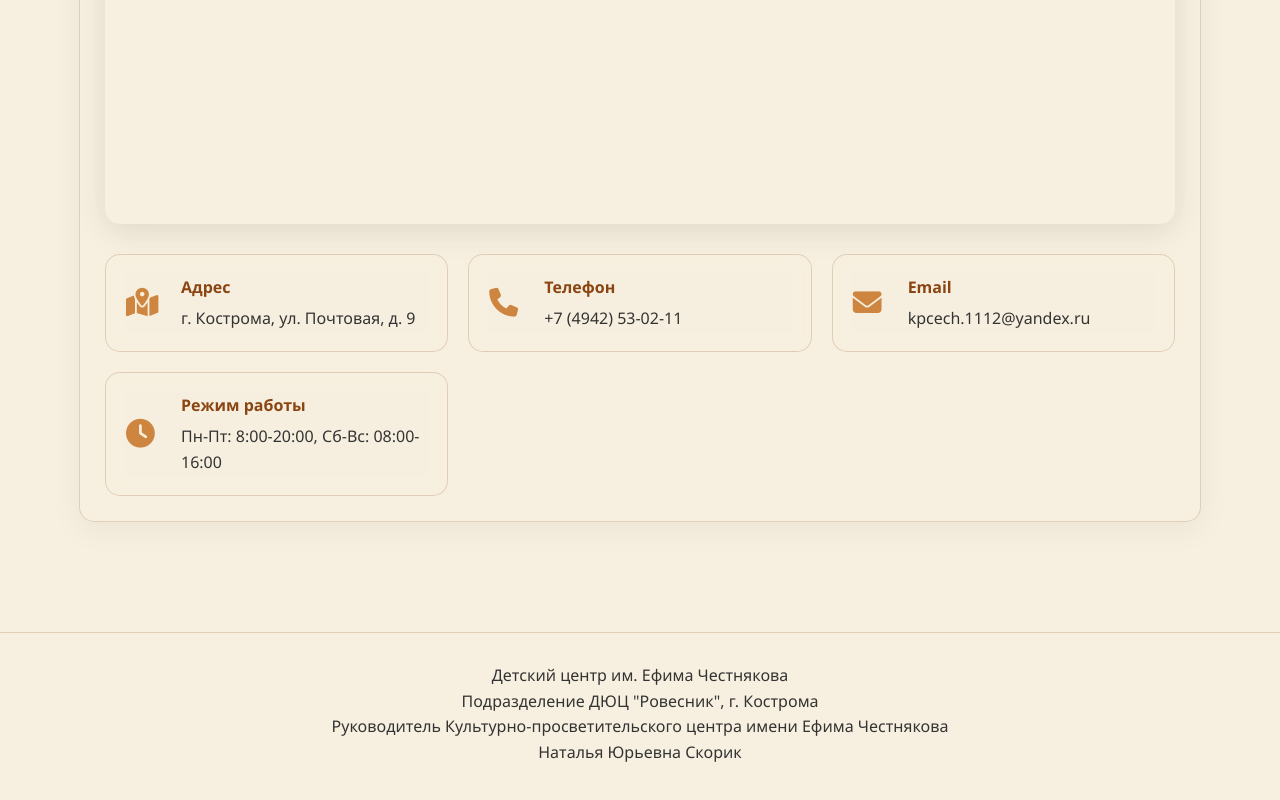
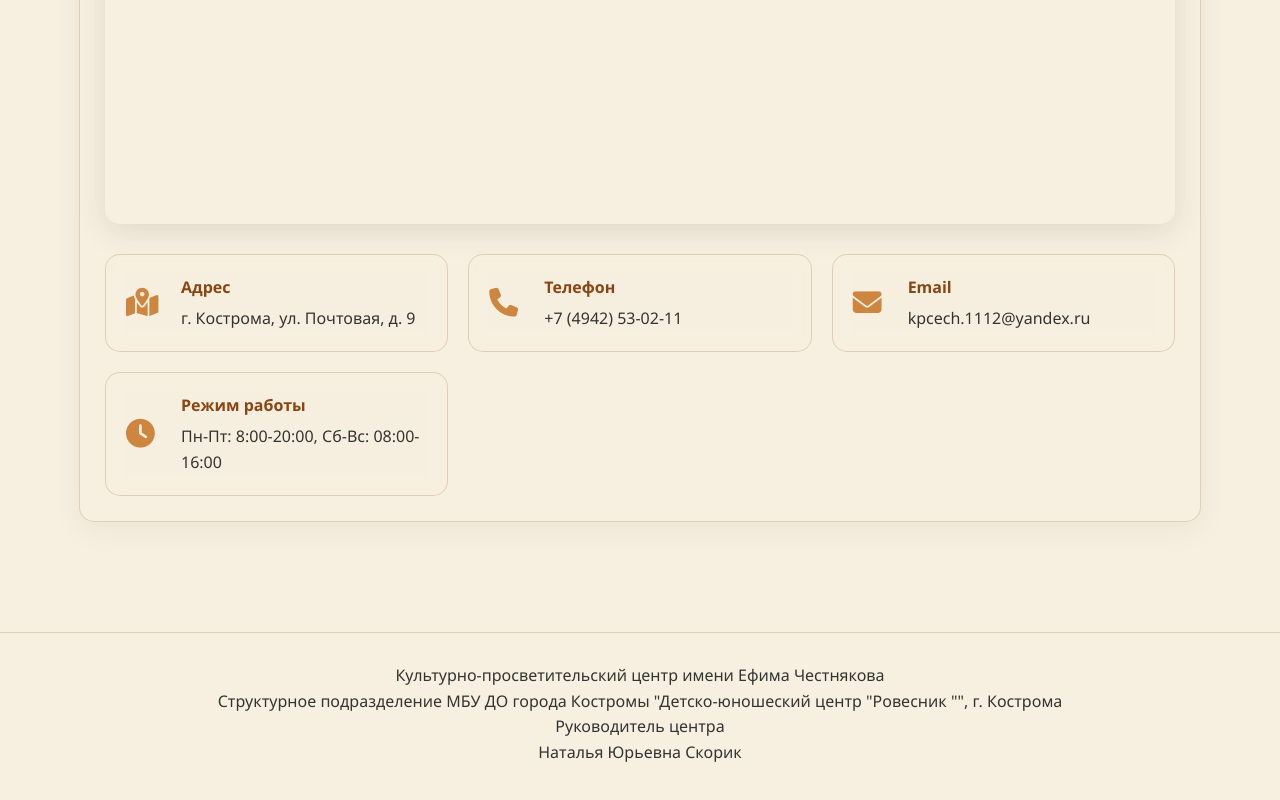
Before and after one commit to kpcEfimChestniacow/Main, a plain HTML site: page index.html in a window 1280 px wide. Shown: the part 5495-6295 px from the top of the page. Drawn offline with Linux system fonts and the light colour scheme.

Commit message:
Update index.html

```diff
--- a/index.html
+++ b/index.html
@@ -856,7 +856,7 @@
 
             <div class="card">
                 <h3><i class="fas fa-users"></i> О "Детско-юношеский центр "Ровесник"</h3>
-                <p>"Ровесник" находится в одном из старейших районов Заволжья в Костроме. В нём была развита  художественная  самодеятельность, существовали музыкальные, хореографические, театральные коллективы, изостудия для детей, проводились массовые мероприятия, первыми в городе была начата работа по эстетическому воспитанию дошкольников (с 1986 г.). В спорткомплексе действовали секции для детей. Комнаты досуга обеспечивали интересное и полезное проведение свободного времени детей. Сохраняя традиции прошлого, «Ровесник» продолжает свою деятельность, создает новые направления работы.</p>
+                <p>"Ровесник" находится в одном из старейших районов Заволжья в Костроме. В нём была развита  художественная  самодеятельность, существовали музыкальные, хореографические, театральные коллективы, изостудия для детей, проводились массовые мероприятия, первыми в городе была начата работа по эстетическому воспитанию дошкольников (с 1993 г.). В спорткомплексе действовали секции для детей. Комнаты досуга обеспечивали интересное и полезное проведение свободного времени детей. Сохраняя традиции прошлого, «Ровесник» продолжает свою деятельность, создает новые направления работы.</p>
                 <p>Наш центр является частью большой дружной семьи "Ровесника", что позволяет нам использовать обширные ресурсы и опыт для развития ваших детей.</p>
 
                 <div class="image-grid">
@@ -1076,9 +1076,9 @@
 
     <footer>
         <div class="container">
-            <p>Детский центр им. Ефима Честнякова </p>
-            <p>Подразделение ДЮЦ "Ровесник", г. Кострома</p>
-            <p>Руководитель Культурно-просветительского центра имени Ефима Честнякова</p>
+            <p>Культурно-просветительский центр имени Ефима Честнякова</p>
+            <p>Структурное подразделение МБУ ДО города Костромы "Детско-юношеский центр "Ровесник "", г. Кострома</p>
+            <p>Руководитель центра</p>
             <p>Наталья Юрьевна Скорик</p>
         </div>
     </footer>
```
